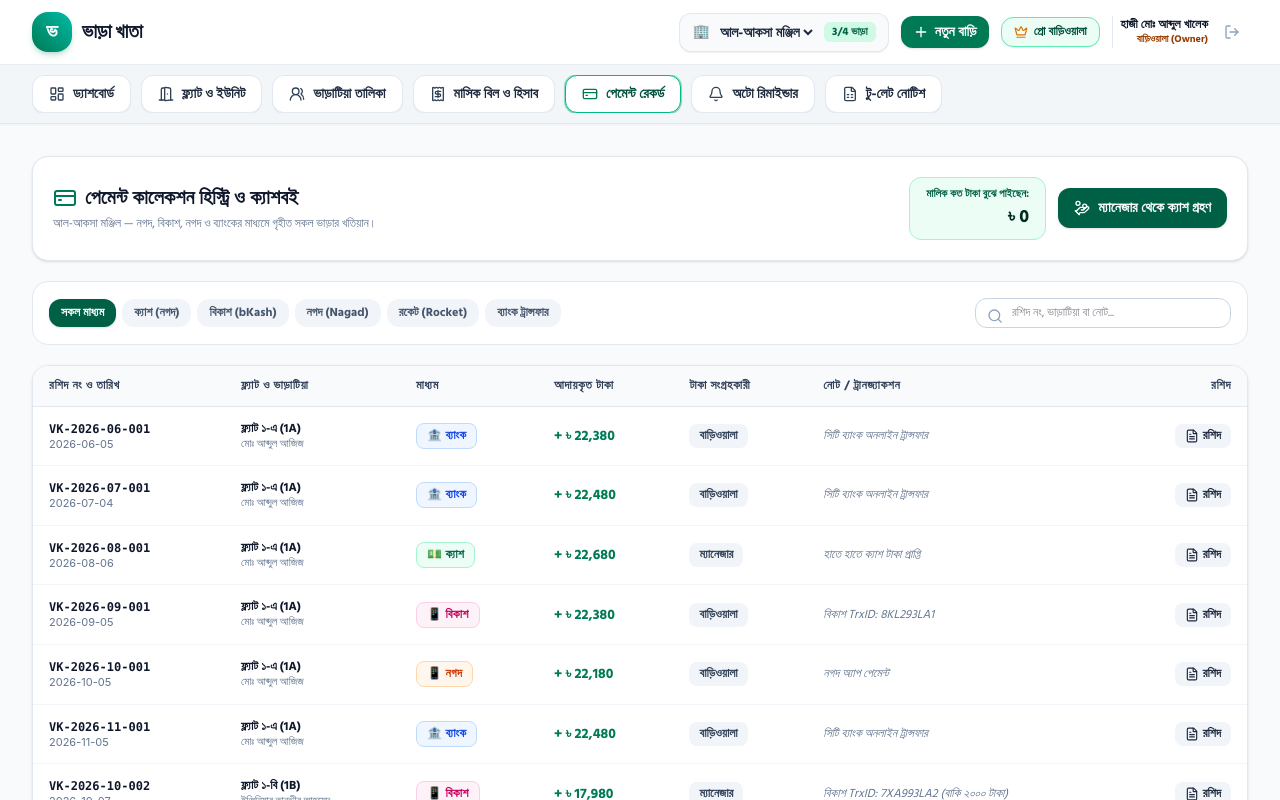
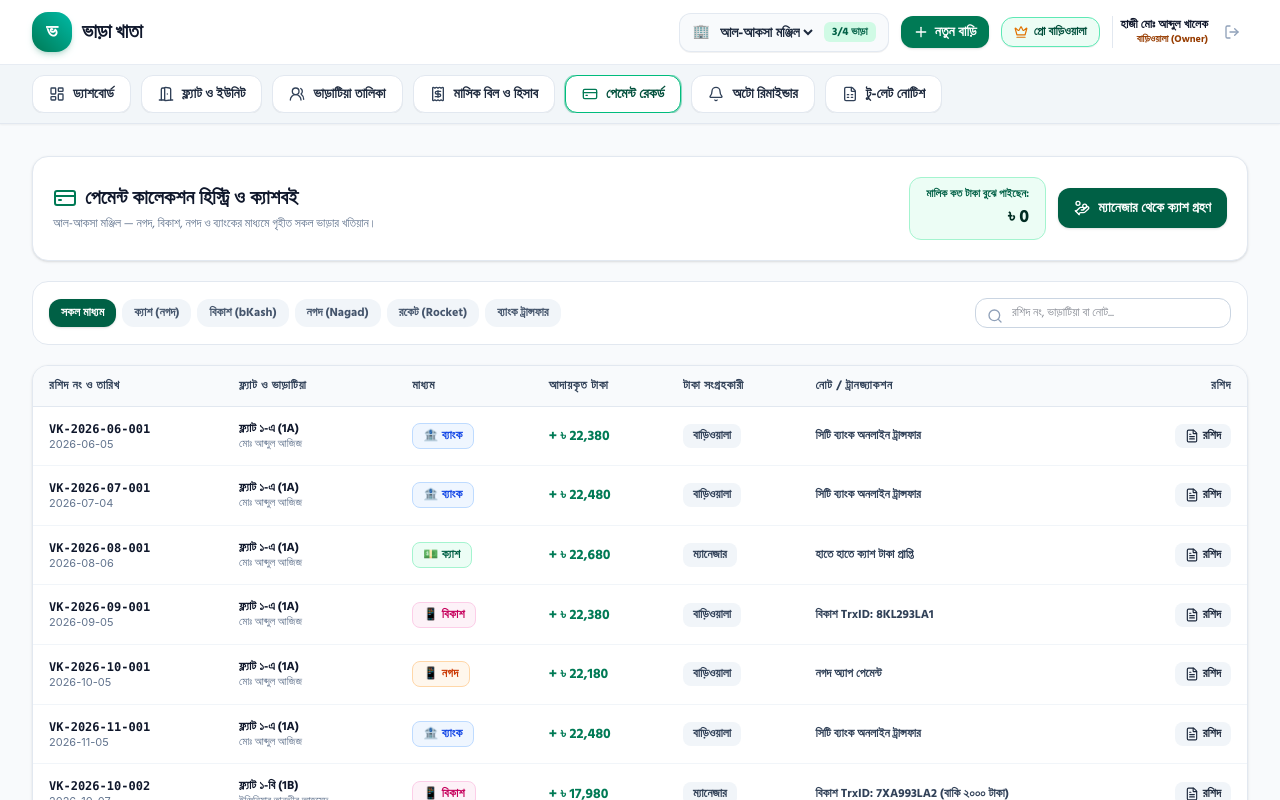
Before and after one commit to zoveraziz/vara-khata, a Next.js app: page /payments in a window 1280 px wide. Shown: the top 800 px of the page. Built offline with nearby package versions, Linux system fonts and the light colour scheme.

Commit message:
style(payments): match note/transaction column typography to collector column

```diff
--- a/app/payments/page.tsx
+++ b/app/payments/page.tsx
@@ -343,7 +343,7 @@ export default function PaymentsPage() {
                         </span>
                       </td>
 
-                      <td className="py-3.5 px-4 text-slate-500 italic max-w-xs truncate whitespace-nowrap">
+                      <td className="py-3.5 px-4 text-xs font-bold text-slate-700 max-w-xs truncate whitespace-nowrap">
                         {pay.remarks || '—'}
                       </td>
 
```
